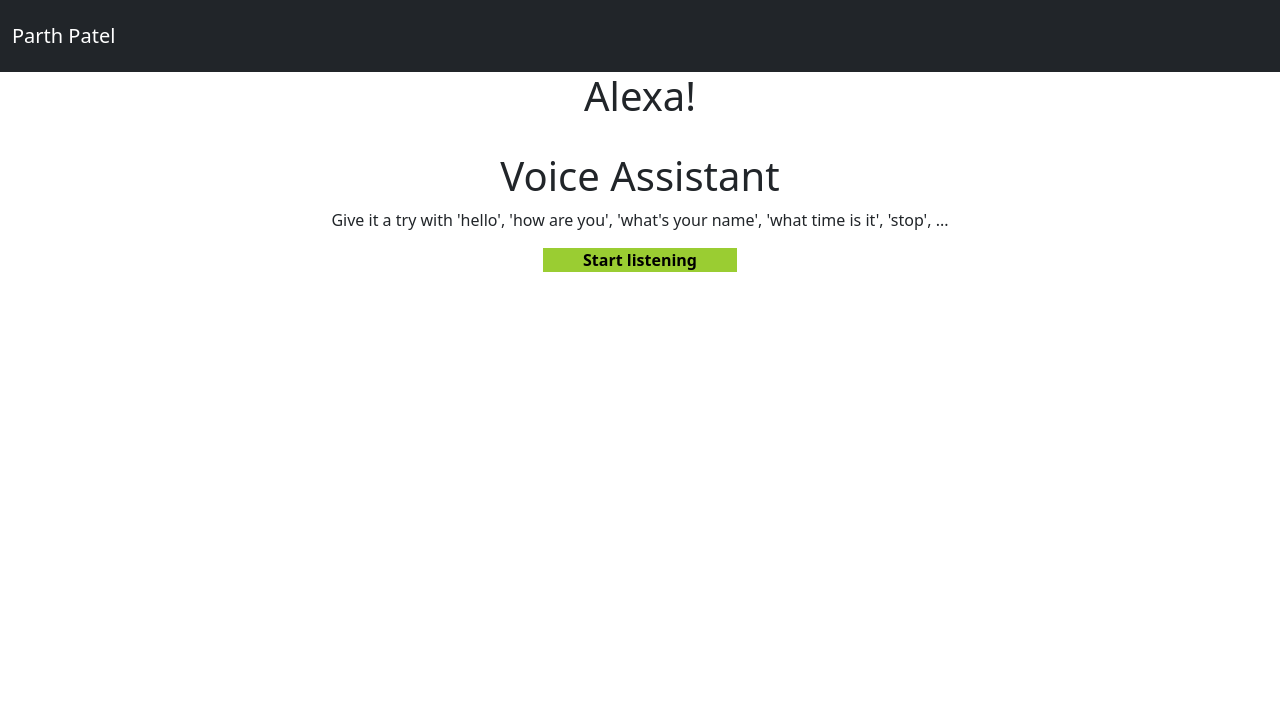
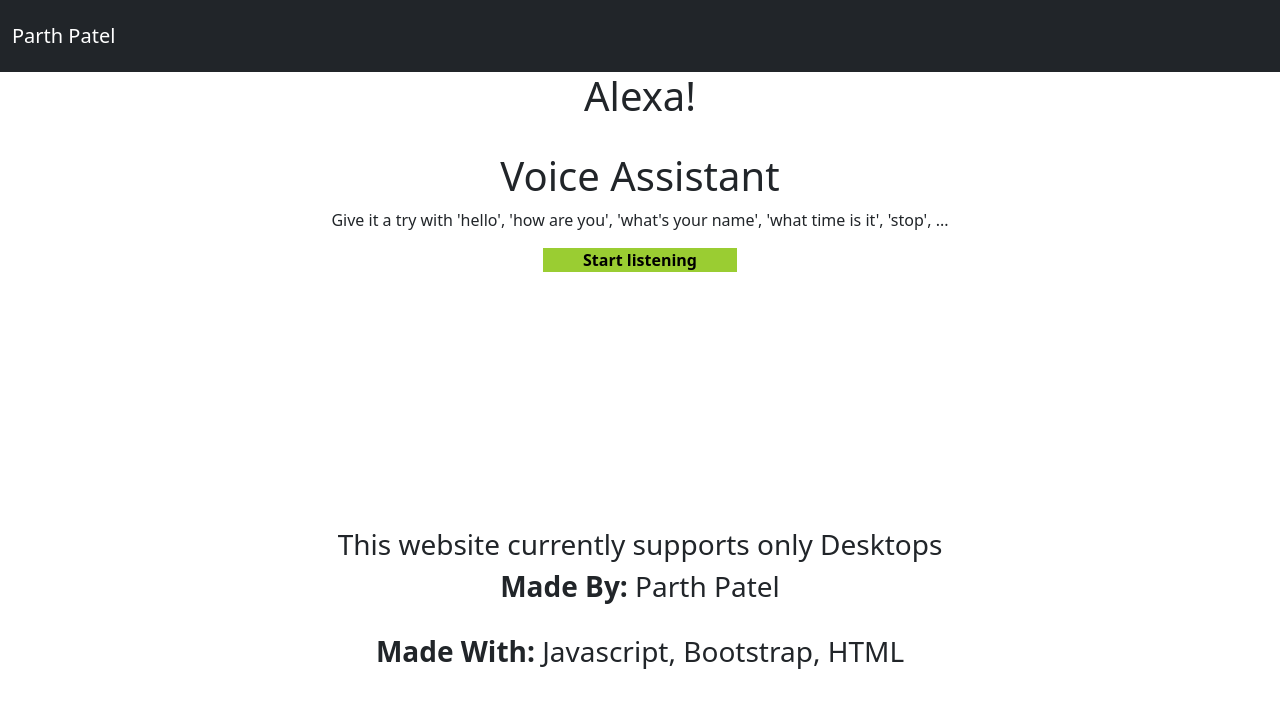
Before and after one commit to parth2patel/voiceassist, a plain HTML site: page index.html in a window 1280 px wide. Drawn offline with nearby package versions, Linux system fonts and the light colour scheme.

Commit message:
Added bottom info

```diff
--- a/index.html
+++ b/index.html
@@ -57,5 +57,25 @@
 	  </div>
 
     <script src = "app.js"></script>
+	<div class="container">
+        <br>
+        <br>
+        <br>
+        <br>
+        <br>
+        <br>
+        <br>
+        <br>
+        <br>
+        <br>
+	<h3>This website currently supports only Desktops</h3>
+        <h3><b>Made By:</b> Parth Patel</h3>
+    </div>
+
+    <div class="container">
+        <br>
+        <h3><b>Made With:</b> Javascript, Bootstrap, HTML</h3>
+        <br>
+    </div>
 </body>
 </html>
```
